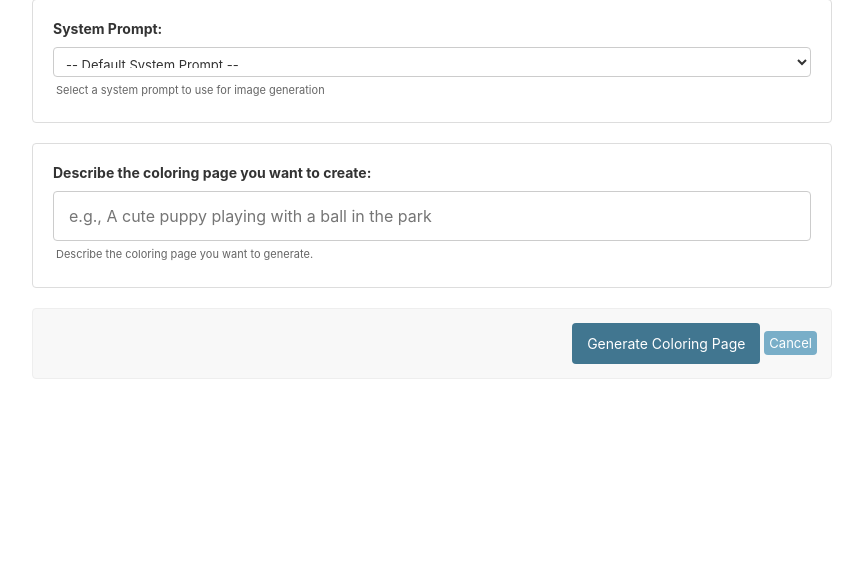
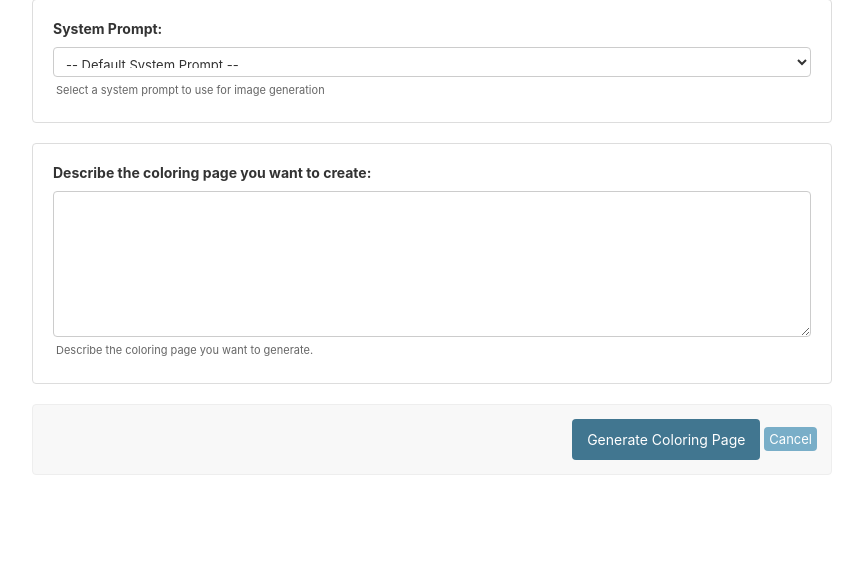
Before and after one commit to kreuzhofer/ausmalbar-fullstack, a Django app: page /en/admin/generate/ in a window 1280 px wide. Shown: the part 235-812 px from the top of the page, without its empty margins (208-1071 px from the left). Run offline with Django 4.2, Linux system fonts and the light colour scheme; the visitor is signed in with stand-in values (Sample User, id 1); data comes from the database, SQL or seed files in the repository.

Commit message:
multiline prompt field

```diff
--- a/coloring_pages/templates/admin/coloring_pages/coloringpage/generate_form.html
+++ b/coloring_pages/templates/admin/coloring_pages/coloringpage/generate_form.html
@@ -99,9 +99,7 @@
 
             <div class="form-row">
                 <label for="id_prompt">{% trans 'Describe the coloring page you want to create:' %}</label>
-                <input type="text" name="prompt" class="vLargeTextField" required id="id_prompt"
-                       placeholder="e.g., A cute puppy playing with a ball in the park"
-                       value="{{ form.prompt.value|default:'' }}">
+                <textarea name="prompt" id="id_prompt" class="vLargeTextField" rows="5" style="height: auto; min-height: 100px;">{{ form.prompt.value|default:"" }}</textarea>
                 {% if form.prompt.errors %}
                     <div class="error">{{ form.prompt.errors }}</div>
                 {% endif %}
```
